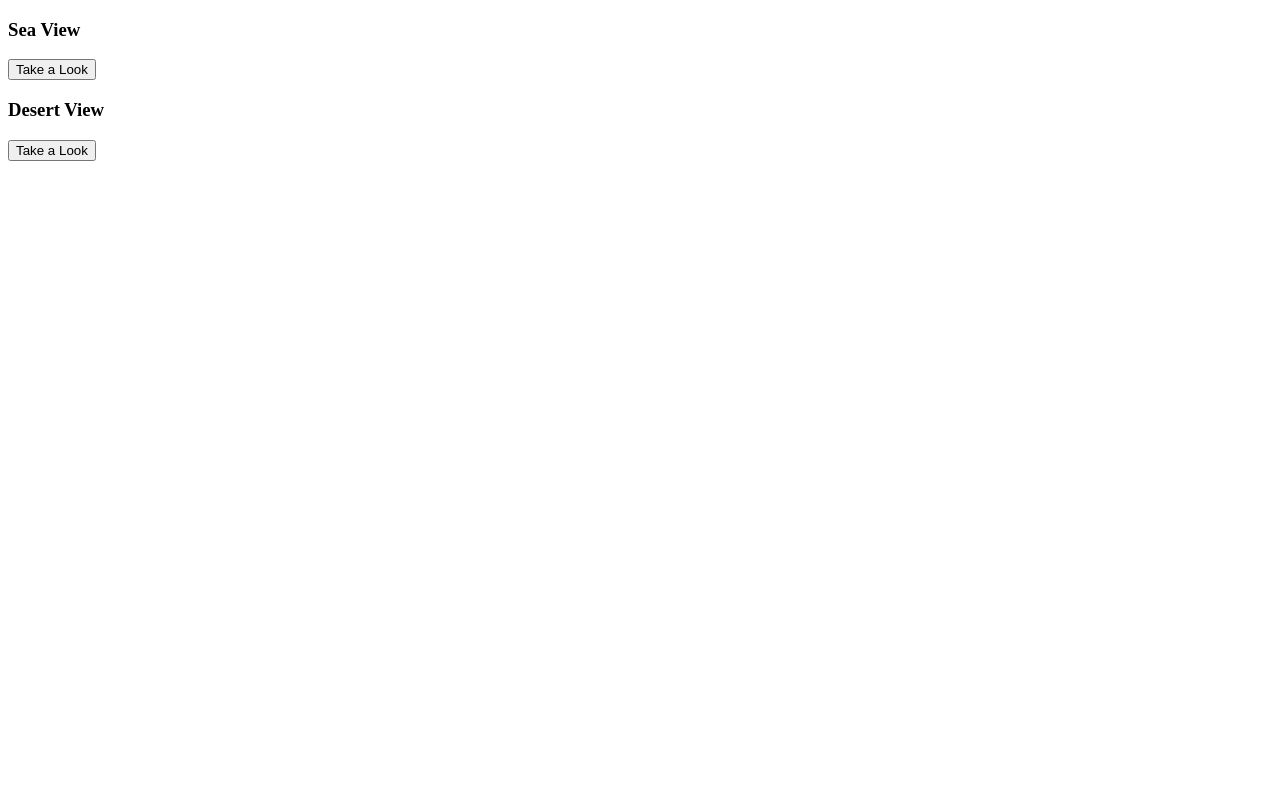
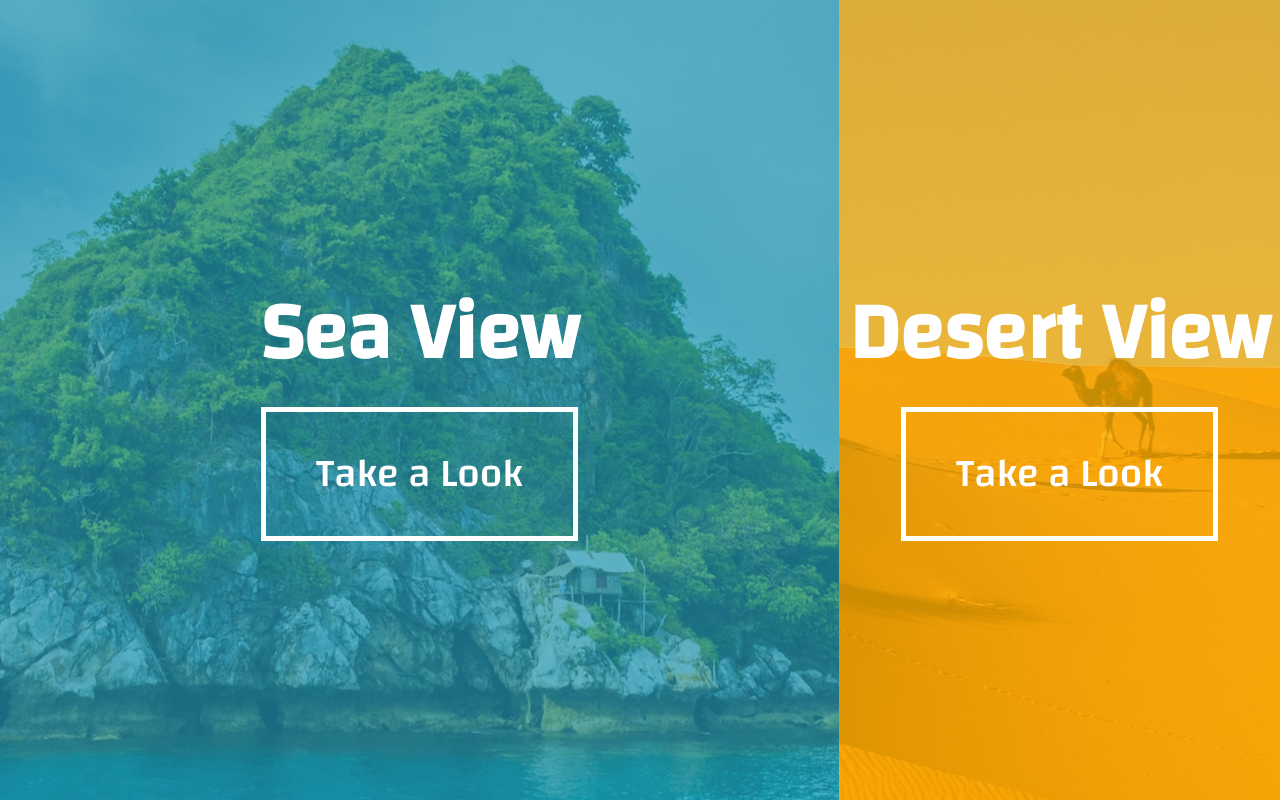
Before and after one commit to pharouqy/Split-landing-page, a plain HTML site: page index.html in a window 1280 px wide. Drawn offline with Linux system fonts and the light colour scheme.

Commit message:
CSS & JavaScript Done !!!

```diff
--- a/index.html
+++ b/index.html
@@ -11,14 +11,18 @@
     <main>
       <section id="sea">
         <div class="bg">
-          <h3>Sea View</h3>
-          <button type="button" class="btn">Take a Look</button>
+          <div>
+            <h3>Sea View</h3>
+            <button type="button" class="btn">Take a Look</button>
+          </div>
         </div>
       </section>
       <section id="desert">
         <div class="bg">
-          <h3>Desert View</h3>
-          <button type="button" class="btn">Take a Look</button>
+          <div>
+            <h3>Desert View</h3>
+            <button type="button" class="btn">Take a Look</button>
+          </div>
         </div>
       </section>
     </main>
--- a/script.js
+++ b/script.js
@@ -0,0 +1,14 @@
+const sea = document.getElementById("sea");
+const desert = document.getElementById("desert");
+
+console.log(sea, desert);
+
+sea.addEventListener("mouseover", () => {
+  sea.classList.add("expend");
+  desert.classList.remove("expend");
+});
+
+desert.addEventListener("mouseover", () => {
+  desert.classList.add("expend");
+  sea.classList.remove("expend");
+});
--- a/styles.css
+++ b/styles.css
@@ -0,0 +1,102 @@
+@import url("https://fonts.googleapis.com/css2?family=Changa:wght@500&display=swap");
+
+* {
+  box-sizing: border-box;
+  font-family: "Changa", sans-serif;
+  margin: 0;
+}
+
+body {
+  max-width: 1440px;
+  margin: 0 auto;
+}
+
+main {
+  display: flex;
+  justify-content: center;
+  align-items: center;
+  height: 100vh;
+  width: 100vw;
+}
+
+section {
+  text-align: center;
+  width: 50%;
+  height: 100vh;
+}
+
+.bg {
+  height: 100%;
+  display: flex;
+  justify-content: center;
+  align-items: center;
+  background-repeat: no-repeat;
+  background-position: 50% 50%;
+}
+
+#sea .bg {
+  background-image: url("./assets/images/sea.jpg");
+}
+
+#desert .bg {
+  background-image: url("./assets/images/desert.jpg");
+  position: relative;
+}
+
+#desert .bg::after {
+    content: "";
+    width: 100%;
+    height: 100%;
+    background-color: #ffb803c3;
+    position: absolute;
+    top: 0;
+    left: 0;
+  }
+
+#sea .bg::after {
+  content: "";
+  width: 100%;
+  height: 100%;
+  background-color: #219dbca8;
+  position: absolute;
+  top: 0;
+  left: 0;
+}
+
+h3 {
+  font-size: 5rem;
+  color: #fff;
+}
+
+button {
+  border: 5px solid #fff;
+  outline: none;
+  padding: 25px 50px;
+  background-color: transparent;
+  font-size: 2.5rem;
+  color: #fff;
+  cursor: pointer;
+}
+
+#desert .btn:hover {
+  border: none;
+  margin: 10px 0 0 0;
+  background-color: #ffb703;
+  transition: all 0.5s ease-in-out;
+}
+
+#sea .btn:hover {
+  border: none;
+  margin: 10px 0 0 0;
+  background-color: #219ebc;
+  transition: all 0.5s ease-in-out;
+}
+
+.bg > div {
+    z-index: 1;
+}
+
+.expend {
+    width: 95%;
+    transition: all 0.8s ease-in-out;
+}
```
